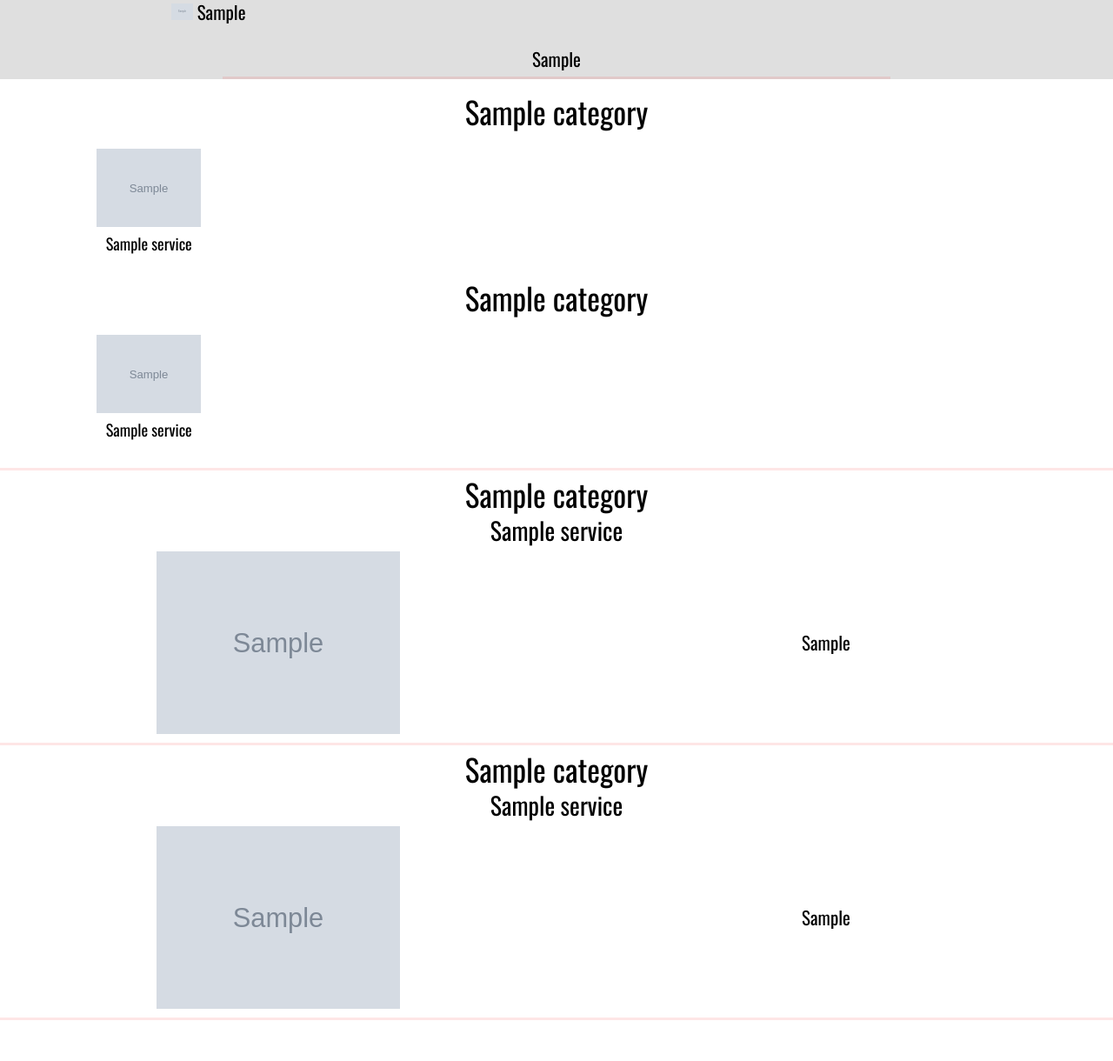
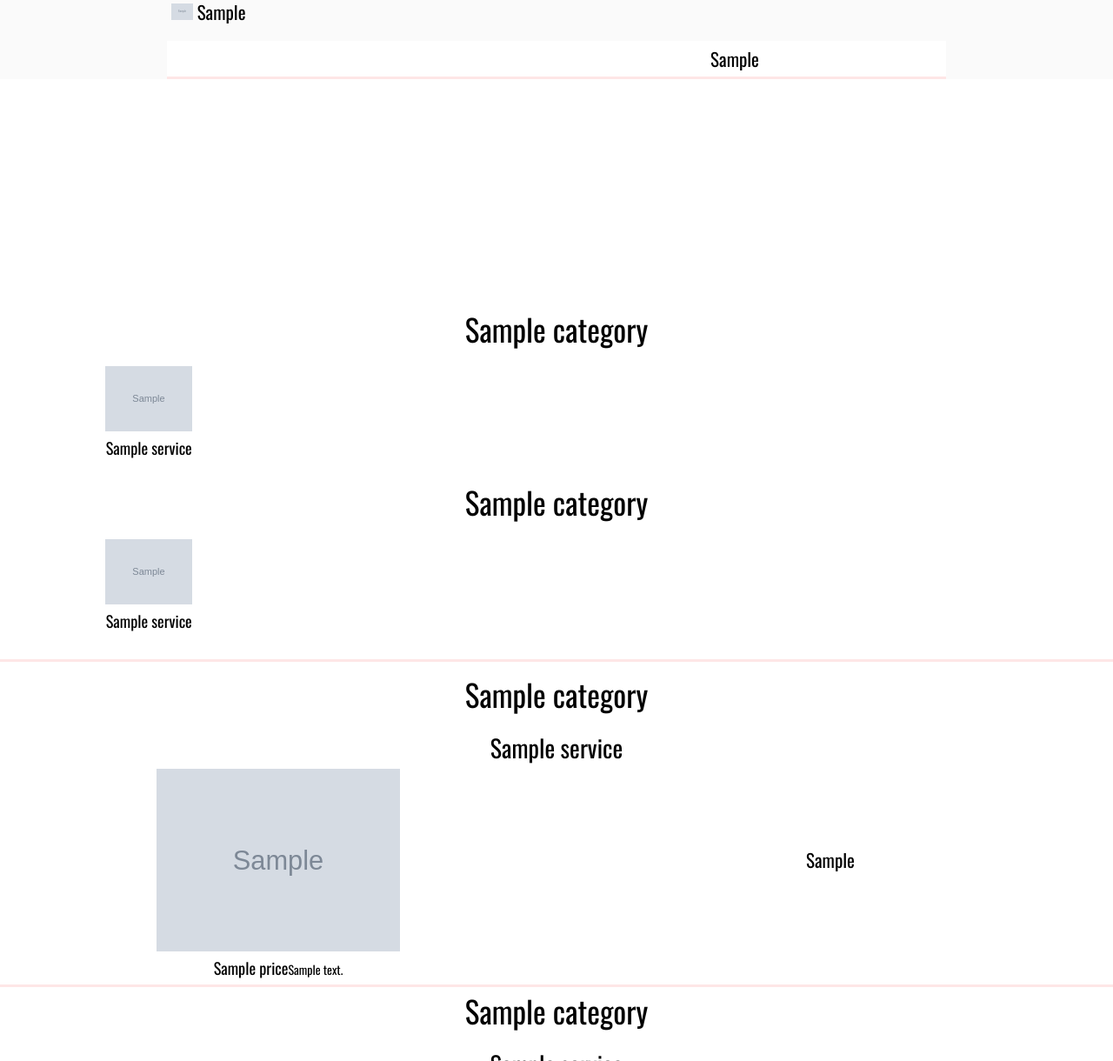
Before and after one commit to AnreX73/django_izo, a Django app: template izostudio/izo/templates/izo/index.html in a window 1280 px wide. Shown: the whole page at 87% size. Run offline with Django 3.2, Linux system fonts and the light colour scheme; tables that the repository leaves empty hold one stand-in row (values such as "Sample post"); the template is opened without the code that fills it: values that come from a table or form of the project are taken from there, most other values are stand-ins (such as "Sample title", 1, 10 or a date in 2020); grey boxes marked "Sample" are stand-in pictures; some libraries are stand-ins or nearby versions.

Commit message:
added prices

```diff
--- a/izostudio/izo/static/izo/css/styles.css
+++ b/izostudio/izo/static/izo/css/styles.css
@@ -102,6 +102,36 @@ h2{
 h3{
   font-size: 2rem;
 }
+img{
+  font-size: 0.8rem;
+}
+a{
+color:black;
+}
+a.anchor {
+    display: block;
+    position: relative;
+    top: -250px;
+    visibility: hidden;
+}
+table{
+  border-collapse: separate;
+  border-spacing: 3px;
+  font-size: 1.2rem;
+  padding-top: 5px;
+  text-align: center;
+}
+
+  th{
+  background:rgb(230, 225, 230);
+  padding: 5px 10px;
+  border-radius: 5px;
+}
+  td{
+  background:rgb(240, 240, 240);
+  padding: 5px 10px;
+  border-radius: 5px;
+}
 
 /*шапка сайта*/
 
@@ -113,7 +143,7 @@ h3{
 
 .header-container{
   margin-top:-20px;
-  background-color: rgba(150, 150, 150, 0.3);
+
 
 }
 .header-wrapper{
@@ -187,17 +217,22 @@ h3{
 }
 
 /* конец шапка сайта*/
-
+.psevdo{
+background-color: white;
+height:250px;
+width:100%;
+}
 /* навигация*/
 .nav-wrapper{
   margin: 0 auto;
   display: flex;
   font-size: 1.5rem;
-  max-width: 60vw;
+  max-width: 70vw;
   /* background-color: aqua; */
   justify-content:space-around;
   border-bottom: 3px solid rgb(245, 11, 11, 0.1);
   padding: 10px;
+  background-color: #fff;
 }
 /* навигация*/
 
@@ -207,6 +242,7 @@ h3{
 }
 
 .main-menu-wrapper{
+  margin-bottom:20px;
   text-align: center;
   border-bottom: 3px solid rgb(245, 11, 11, 0.1);
 }
@@ -217,7 +253,7 @@ h3{
   font-size: 1.3rem;
 }
 .main-menu-image{
-  max-width: 120px;
+  max-width: 100px;
 }
 figure{
   padding: 10px;
@@ -235,7 +271,7 @@ figcaption{
 }
 .service-page{
   display: grid;
-  grid-template-columns: repeat(2,1fr);
+  grid-template-columns: 1fr 1fr;
   gap: 10px;
   padding: 10px;
   align-items: center;
@@ -244,11 +280,18 @@ figcaption{
 }
 .service-title{
 grid-column: 1 / span3;
+margin-top:20px;
 }
 .service-image{
   max-width: 280px;
+  grid-column: 0 / span1;
 }
 .service-description{
   font-size: 1.5rem;
   text-align: left;
+  grid-column: 2 / span3;
 }
+
+.price-title{
+font-size:1.3rem;
+}
--- a/izostudio/izo/templates/izo/header.html
+++ b/izostudio/izo/templates/izo/header.html
@@ -1,8 +1,10 @@
 <!--контейнер для шапки-->
-<div class="header-container">
+
+<div class="header-container" style=" background-color: rgb(250, 250, 250);">
 
 <!--контейнер для контента шапки-->
 <div class="header-wrapper">
+
 <!--блок с адресом и ссылкой на карту-->
     {% for header_adress_item in header_contacts %}
     {% if header_adress_item.title == 'адрес'%}
@@ -17,8 +19,10 @@
 <div class="header-logo-wrapper">
     {% for header_item in header %}
     {% if header_item.title == 'логотип'%}
+    <a href="#{{nav_item.annotations1}}">
     <div class="header_item"><img class="header-image" src="{{header_item.image.url}}" alt="{{header_item.title}}"/></div>
-    <span class="header-logo-annotation">{{header_item.annotations3}}</span>
+        <span class="header-logo-annotation">{{header_item.annotations3}}</span>
+    </a>
 </div>
 
     {% endif %}
--- a/izostudio/izo/templates/izo/index.html
+++ b/izostudio/izo/templates/izo/index.html
@@ -3,15 +3,17 @@
 {% load izo_tags %}
 
 {% block content %}
-
+<a name={{main_link.annotations1}}>
 <div class="header-fixer">
 {% show_header %}
 {% show_nav %}
+</div>
 
-</div>
+<div class="psevdo"></div>
 
 <div class="general-wrapper">
     <div class="main-menu-wrapper">
+        <a class="anchor"  name="{{services_title.name}}"></a>
         <h2>{{services_title.name}}</h2>
         <div class="main-menu-items">
              {% for serv in services %}
@@ -21,7 +23,7 @@
             {%endif%}
             {%endfor%}
         </div>
-
+        <a class="anchor"  name="{{souvenirs_title.name}}"></a>
         <h2>{{souvenirs_title.name}}</h2>
         <div class="main-menu-items">
              {% for serv in souvenirs %}
@@ -34,16 +36,23 @@
     </div>
 
     <div class="items-pages-wrapper">
-
         <div class="services-pages">
             <h2>{{services_title.name}}</h2>
             <div class="service-page">
                 {% for serv in services %}
                 <h3 class="service-title">{{serv.title}}</h3>
-                <img class="service-image" src="{{serv.page_image.url}}" alt="{{serv.title}}"/>
+               <img class="service-image" src="{{serv.page_image.url}}" alt="{{serv.title}}"/>
                 <div class="service-description">{{serv.annotation|safe}}</div>
+                    {% for price in prices %}
+                        {% if price.service_id == serv.id%}
+
+                        <div class="price-info"><span class ="price-title">{{price.title}}</span>{{price.content|safe}}</div>
+                        {%endif%}
+                    {% endfor %}
                 {% endfor %}
+
             </div>
+
         </div>
 
         <div class="services-pages">
--- a/izostudio/izo/templates/izo/nav.html
+++ b/izostudio/izo/templates/izo/nav.html
@@ -1,6 +1,8 @@
 
 <div class="nav-wrapper">
     {% for nav_item in nav %}
+    <a href="#{{nav_item.annotations1}}">
     <div class="nav_item">{{nav_item.annotations1}}</div>
+    </a>
     {% endfor %}
 </div>
--- a/izostudio/izo/views.py
+++ b/izostudio/izo/views.py
@@ -1,6 +1,5 @@
 from django.shortcuts import render, get_object_or_404
 from izo.models import *
-
 
 
 def index(request):
@@ -11,5 +10,7 @@ def index(request):
         'souvenirs_title': Category.objects.get(id=2),
         'souvenirs': Services.objects.filter(cat_id=2),
         'posts': Post.objects.filter(is_published=True),
+        'main_link': Nav.objects.get(id=1),
+        'prices': Prices.objects.all(),
     }
     return render(request, 'izo/index.html', context=context)
```
Also changed, not shown: izostudio/izo/static/izo/images/insta.png (added), izostudio/media/images/insta.png (added).
